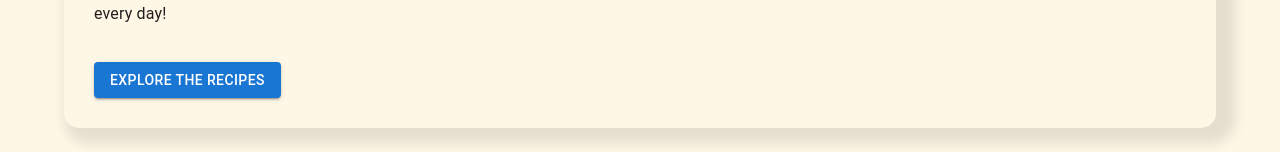
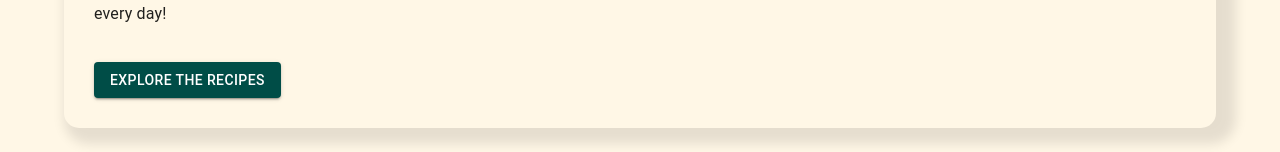
Before and after one commit to yuvraj455/Recipe_Sharing_Platform, a React (Create React App) app in the folder client/: page / in a window 1280 px wide. Shown: the part 597-749 px from the top of the page. Built offline with nearby package versions, Linux system fonts and the light colour scheme.

Commit message:
URL Changed and Button Color

```diff
--- a/client/src/components/Home.js
+++ b/client/src/components/Home.js
@@ -48,7 +48,7 @@ function Home() {
                 🔍 **Discover**: Find inspiration from other users and try something new every day!
               </Typography>
 
-              <Button variant="contained" color="primary" component={Link} to="/recipes" sx={{ marginTop: '20px' }}>
+              <Button variant="contained"  component={Link} to="/recipes" sx={{ marginTop: '20px', backgroundColor: '#004d47' }}>
                 Explore the Recipes
               </Button>
             </Grid>
```
Also changed, not shown: 1 other file (tests, documents, lock files or other folders).
